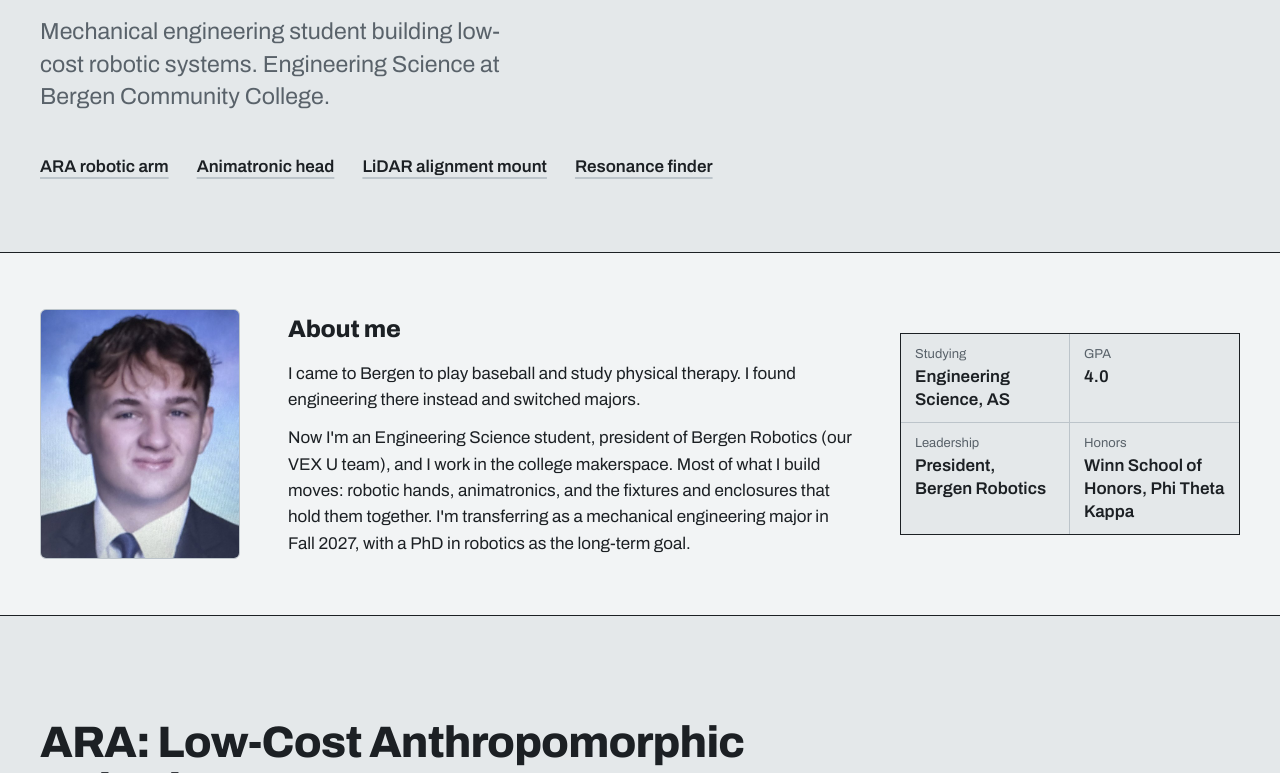
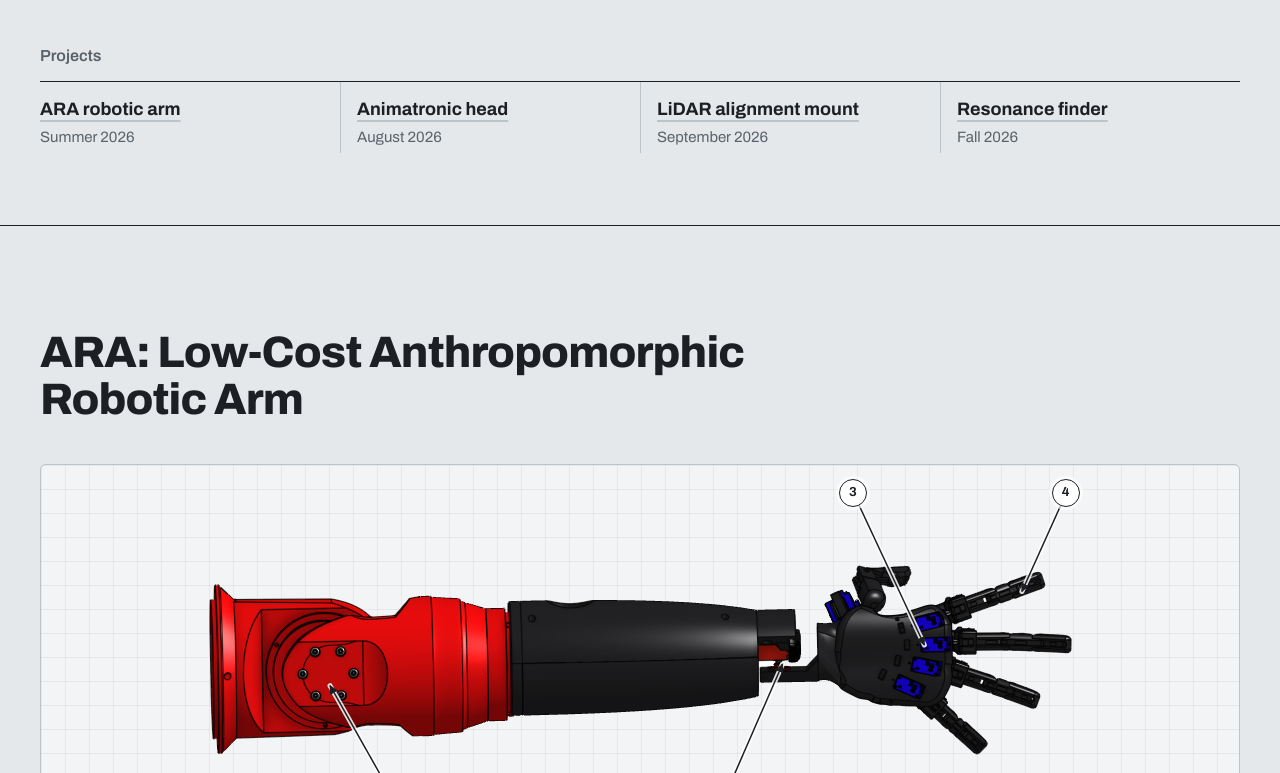
Before and after one commit to trydell29/Mechanical-Design-Portfolio-Tyler-Rydell, a React (Vite) app: page / in a window 1280 px wide. Shown: the part 267-1040 px from the top of the page. Built offline with nearby package versions, Linux system fonts and the light colour scheme.

Commit message:
Name-only header with project list, arrowed callouts, About moved below projects
Co-Authored-By: Claude Opus 5.5 <noreply@anthropic.com>
Claude-Session: https://claude.ai/code/session_01UJoAhQq26ZiJCAmbM4omh7

```diff
--- a/src/App.jsx
+++ b/src/App.jsx
@@ -2,17 +2,47 @@ import { useState } from "react";
 import { site, about, projects } from "./content.js";
 
 function Figure({ project, active, setActive }) {
-  const { image, callouts } = project;
+  const { id, image, callouts } = project;
+  const markerId = `arrow-${id}`;
+  const markerActiveId = `arrow-${id}-active`;
   return (
     <figure className={`figure ${image.wide ? "figure--wide" : ""}`}>
       <div className="figure__stage">
         <img src={image.src} alt={image.alt} />
+        <svg className="leaders" aria-hidden="true">
+          <defs>
+            <marker id={markerId} viewBox="0 0 10 10" refX="9" refY="5" markerWidth="9" markerHeight="9" markerUnits="userSpaceOnUse" orient="auto-start-reverse">
+              <path d="M0,0 L10,5 L0,10 z" className="leaders__head" />
+            </marker>
+            <marker id={markerActiveId} viewBox="0 0 10 10" refX="9" refY="5" markerWidth="11" markerHeight="11" markerUnits="userSpaceOnUse" orient="auto-start-reverse">
+              <path d="M0,0 L10,5 L0,10 z" className="leaders__head is-active" />
+            </marker>
+          </defs>
+          {callouts.map((c, i) => {
+            const lx = c.lx ?? c.x;
+            const ly = c.ly ?? c.y;
+            const isActive = active === i;
+            return (
+              <g key={i} className={isActive ? "is-active" : ""}>
+                <line className="leaders__halo" x1={`${lx}%`} y1={`${ly}%`} x2={`${c.x}%`} y2={`${c.y}%`} />
+                <line
+                  className="leaders__line"
+                  x1={`${lx}%`}
+                  y1={`${ly}%`}
+                  x2={`${c.x}%`}
+                  y2={`${c.y}%`}
+                  markerEnd={`url(#${isActive ? markerActiveId : markerId})`}
+                />
+              </g>
+            );
+          })}
+        </svg>
         {callouts.map((c, i) => (
           <button
             key={i}
             type="button"
             className={`dot ${active === i ? "is-active" : ""}`}
-            style={{ left: `${c.x}%`, top: `${c.y}%` }}
+            style={{ left: `${c.lx ?? c.x}%`, top: `${c.ly ?? c.y}%` }}
             onMouseEnter={() => setActive(i)}
             onMouseLeave={() => setActive(null)}
             onFocus={() => setActive(i)}
@@ -140,24 +170,29 @@ export default function App() {
       <header className="hero">
         <div className="wrap">
           <h1 className="hero__name">{site.name}</h1>
-          <p className="hero__tagline">{site.tagline}</p>
-          <nav className="hero__index" aria-label="Projects">
-            {projects.map((p) => (
-              <a key={p.id} href={`#${p.id}`}>
-                {p.short}
-              </a>
-            ))}
+          <nav className="hero__index" aria-labelledby="project-list-title">
+            <h2 id="project-list-title" className="hero__index-title">Projects</h2>
+            <ul>
+              {projects.map((p) => (
+                <li key={p.id}>
+                  <a href={`#${p.id}`}>
+                    <span className="hero__index-name">{p.short}</span>
+                    <span className="hero__index-when">{p.meta.find(([k]) => k === "When")?.[1]}</span>
+                  </a>
+                </li>
+              ))}
+            </ul>
           </nav>
         </div>
       </header>
-
-      <About />
 
       <main id="work" className="wrap">
         {projects.map((p) => (
           <Project key={p.id} project={p} />
         ))}
       </main>
+
+      <About />
 
       <footer className="footer">
         <div className="wrap footer__inner">
--- a/src/content.js
+++ b/src/content.js
@@ -3,12 +3,12 @@
 // Images and videos go in /public/images and are referenced as "/images/<file>".
 // To add a video: drop the .mp4 into /public/images and set `video` below.
 // To add photos: add entries to `gallery` ({ src, alt, caption }).
-// Callouts: x and y are percentages across and down the main image.
+// Callouts: x/y is the feature the arrow points at, lx/ly is where the numbered
+// circle sits. All are percentages of the main image (can go below 0 or above 100
+// to sit outside the part).
 
 export const site = {
   name: "Tyler Rydell",
-  tagline:
-    "Mechanical engineering student building low-cost robotic systems. Engineering Science at Bergen Community College.",
   email: "trydell29@gmail.com",
   linkedin: "https://www.linkedin.com/in/tylerrydell",
   github: "https://github.com/trydell29",
@@ -46,10 +46,10 @@ export const projects = [
       "A tendon-driven robotic arm built as a proof of concept for an affordable alternative to commercial prosthetic hands, at about $300 per unit.",
     image: { src: "/images/ara-full-arm.png", alt: "CAD render of the full ARA arm, red elbow joint, black forearm and hand", wide: true },
     callouts: [
-      { x: 15, y: 62, label: "2-DOF elbow driven by custom 64:1 and 4:1 planetary gearboxes" },
-      { x: 66, y: 50, label: "1-DOF servo wrist" },
-      { x: 82, y: 43, label: "Direct-drive finger splay servos" },
-      { x: 93, y: 18, label: "Tendon-driven fingers, fully 3D printed in PLA and PETG-CF" },
+      { x: 15, y: 62, lx: 24, ly: 128, label: "2-DOF elbow driven by custom 64:1 and 4:1 planetary gearboxes" },
+      { x: 66, y: 52, lx: 58, ly: 128, label: "1-DOF servo wrist" },
+      { x: 82, y: 43, lx: 74, ly: -28, label: "Direct-drive finger splay servos" },
+      { x: 93, y: 18, lx: 98, ly: -28, label: "Tendon-driven fingers, fully 3D printed in PLA and PETG-CF" },
     ],
     notes: [
       "ESP32 control portal with manual, preset, and camera-based hand tracking modes",
@@ -76,9 +76,9 @@ export const projects = [
       "A personal build to explore expressive motion: a 2-DOF neck and 2-DOF eyes driven by servo linkages, controllable by joystick or running autonomously.",
     image: { src: "/images/animatronic-head.png", alt: "CAD render of the animatronic head with two eyeballs on a servo-driven neck" },
     callouts: [
-      { x: 16, y: 24, label: "2-DOF eyes in spherical housings" },
-      { x: 52, y: 55, label: "Neck pivot" },
-      { x: 30, y: 74, label: "Base servos drive the neck through pushrods" },
+      { x: 16, y: 24, lx: -6, ly: 6, label: "2-DOF eyes in spherical housings" },
+      { x: 52, y: 55, lx: 86, ly: 54, label: "Neck pivot" },
+      { x: 30, y: 74, lx: -6, ly: 66, label: "Base servos drive the neck through pushrods" },
     ],
     notes: [],
     result: "",
@@ -99,11 +99,11 @@ export const projects = [
       "A precision mount for a LiDAR module used to measure the velocity and acceleration of falling objects and extract their drag coefficients.",
     image: { src: "/images/lidar-mount.png", alt: "CAD render of the LiDAR mount with alignment posts, push buttons and spring-loaded base" },
     callouts: [
-      { x: 32, y: 8, label: "Alignment laser in a collimation-screw housing" },
-      { x: 52, y: 10, label: "LiDAR module" },
-      { x: 30, y: 39, label: "Panel-mount push buttons" },
-      { x: 75, y: 46, label: "Micro USB port" },
-      { x: 19, y: 54, label: "Spring-loaded mounting screws for a second stage of fine alignment" },
+      { x: 32, y: 8, lx: 12, ly: 6, label: "Alignment laser in a collimation-screw housing" },
+      { x: 52, y: 10, lx: 70, ly: -5, label: "LiDAR module" },
+      { x: 30, y: 39, lx: 8, ly: 30, label: "Panel-mount push buttons" },
+      { x: 75, y: 46, lx: 95, ly: 34, label: "Micro USB port" },
+      { x: 19, y: 54, lx: 5, ly: 76, label: "Spring-loaded mounting screws for a second stage of fine alignment" },
     ],
     notes: [
       "Integrated enclosure houses the electronics, with a panel-mount barrel jack for power",
@@ -129,8 +129,8 @@ export const projects = [
       "A self-contained, rechargeable wireless device for sound wave labs. It reads microphone data on a microcontroller and sends it to a student's iPhone to detect resonance states.",
     image: { src: "/images/resonance-finder.png", alt: "CAD render of the Resonance Finder enclosure with a lit push button" },
     callouts: [
-      { x: 45, y: 29, label: "Lit push button" },
-      { x: 66, y: 81, label: "Charging port" },
+      { x: 45, y: 29, lx: 12, ly: 6, label: "Lit push button" },
+      { x: 66, y: 81, lx: 94, ly: 96, label: "Charging port" },
     ],
     notes: [],
     result: "",
--- a/src/index.css
+++ b/src/index.css
@@ -79,30 +79,72 @@ a {
   letter-spacing: -0.035em;
 }
 
-.hero__tagline {
-  margin: 28px 0 0;
-  max-width: 36ch;
-  font-size: clamp(1.15rem, 2vw, 1.45rem);
-  line-height: 1.4;
+.hero__index {
+  margin-top: clamp(32px, 5vw, 56px);
+}
+
+.hero__index-title {
+  margin: 0 0 12px;
+  font-size: 1rem;
+  font-weight: 600;
   color: var(--muted);
 }
 
-.hero__index {
-  display: flex;
-  flex-wrap: wrap;
-  gap: 8px 28px;
-  margin-top: 40px;
+.hero__index ul {
+  list-style: none;
+  margin: 0;
+  padding: 0;
+  display: grid;
+  grid-template-columns: repeat(4, minmax(0, 1fr));
+  border-top: 1.5px solid var(--ink);
+}
+
+.hero__index li + li {
+  border-left: 1px solid var(--rule);
 }
 
 .hero__index a {
-  font-weight: 600;
+  display: flex;
+  flex-direction: column;
+  gap: 2px;
+  padding: 14px 16px 4px;
+  text-decoration: none;
+}
+.hero__index li:first-child a {
+  padding-left: 0;
+}
+
+.hero__index-name {
+  font-size: 1.125rem;
+  font-weight: 700;
+  font-variation-settings: "wdth" 108;
   text-decoration: underline;
   text-decoration-thickness: 1.5px;
   text-underline-offset: 5px;
   text-decoration-color: var(--rule);
 }
-.hero__index a:hover {
+.hero__index a:hover .hero__index-name {
   text-decoration-color: var(--accent);
+}
+
+.hero__index-when {
+  font-size: 0.9375rem;
+  color: var(--muted);
+}
+
+@media (max-width: 760px) {
+  .hero__index ul {
+    grid-template-columns: 1fr 1fr;
+  }
+  .hero__index li:nth-child(3) {
+    border-left: 0;
+  }
+  .hero__index li:nth-child(3) a {
+    padding-left: 0;
+  }
+  .hero__index li:nth-child(n + 3) {
+    border-top: 1px solid var(--rule);
+  }
 }
 
 /* Projects */
@@ -165,7 +207,11 @@ a {
   background-size: 24px 24px;
   border: 1px solid var(--rule);
   border-radius: 6px;
-  padding: clamp(20px, 4vw, 48px);
+  padding: clamp(36px, 5vw, 56px);
+}
+
+.figure--wide {
+  padding-block: clamp(56px, 7vw, 88px);
 }
 
 .figure__stage {
@@ -184,8 +230,39 @@ a {
   width: 100%;
 }
 
+.leaders {
+  position: absolute;
+  inset: 0;
+  width: 100%;
+  height: 100%;
+  overflow: visible;
+  pointer-events: none;
+}
+.leaders__halo {
+  stroke: rgba(255, 255, 255, 0.85);
+  stroke-width: 5;
+  stroke-linecap: round;
+}
+.leaders__line {
+  stroke: var(--ink);
+  stroke-width: 1.5;
+  transition: stroke 0.15s;
+}
+.leaders__head {
+  fill: var(--ink);
+}
+.leaders__head.is-active,
+.leaders g.is-active .leaders__line {
+  fill: var(--accent);
+  stroke: var(--accent);
+}
+.leaders g.is-active .leaders__line {
+  stroke-width: 2;
+}
+
 .dot {
   position: absolute;
+  z-index: 1;
   transform: translate(-50%, -50%);
   width: 28px;
   height: 28px;
@@ -455,6 +532,7 @@ a {
 /* About banner */
 .about {
   background: var(--sheet);
+  border-top: 1.5px solid var(--ink);
   border-bottom: 1.5px solid var(--ink);
   padding: clamp(32px, 5vw, 56px) 0;
 }
```
